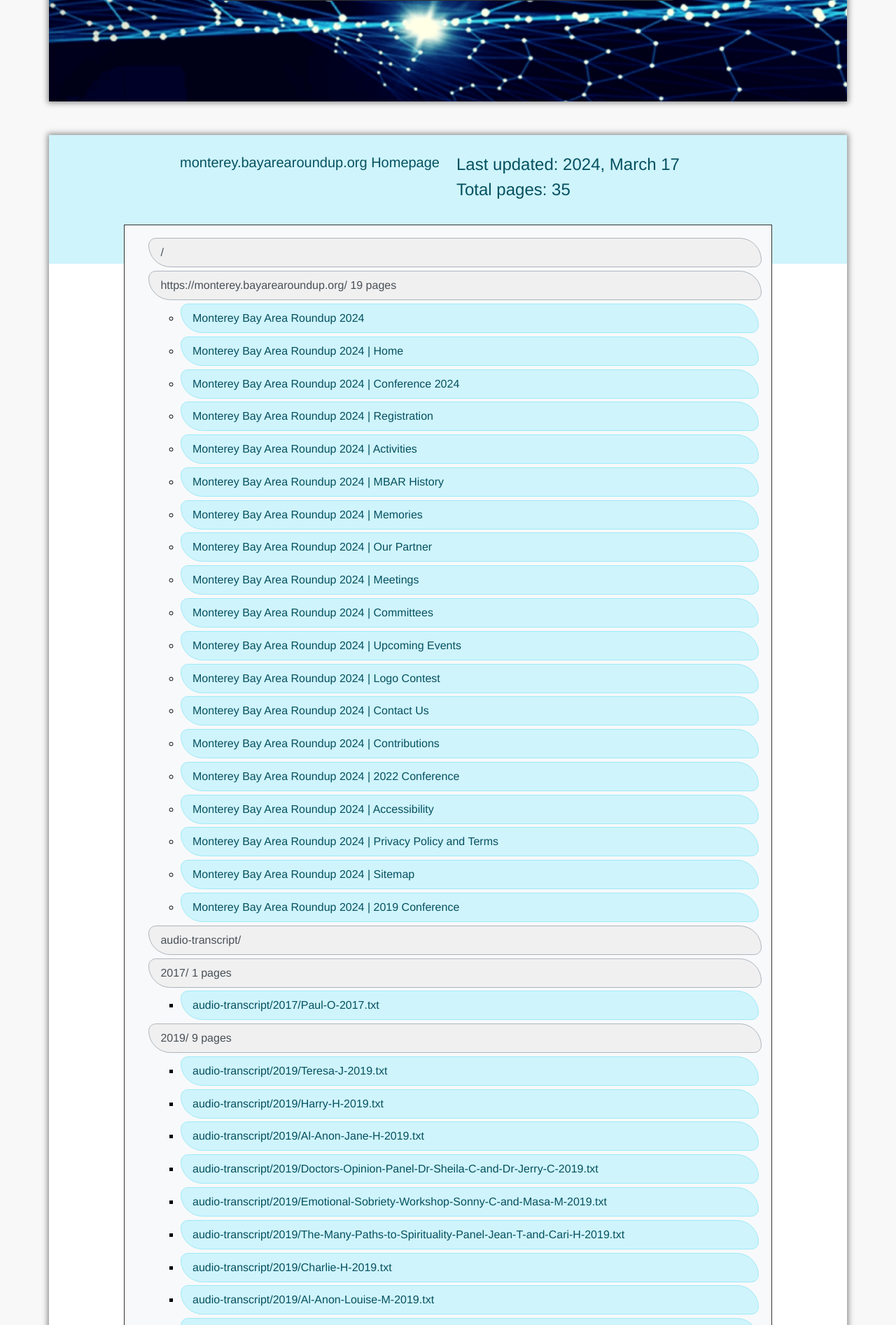
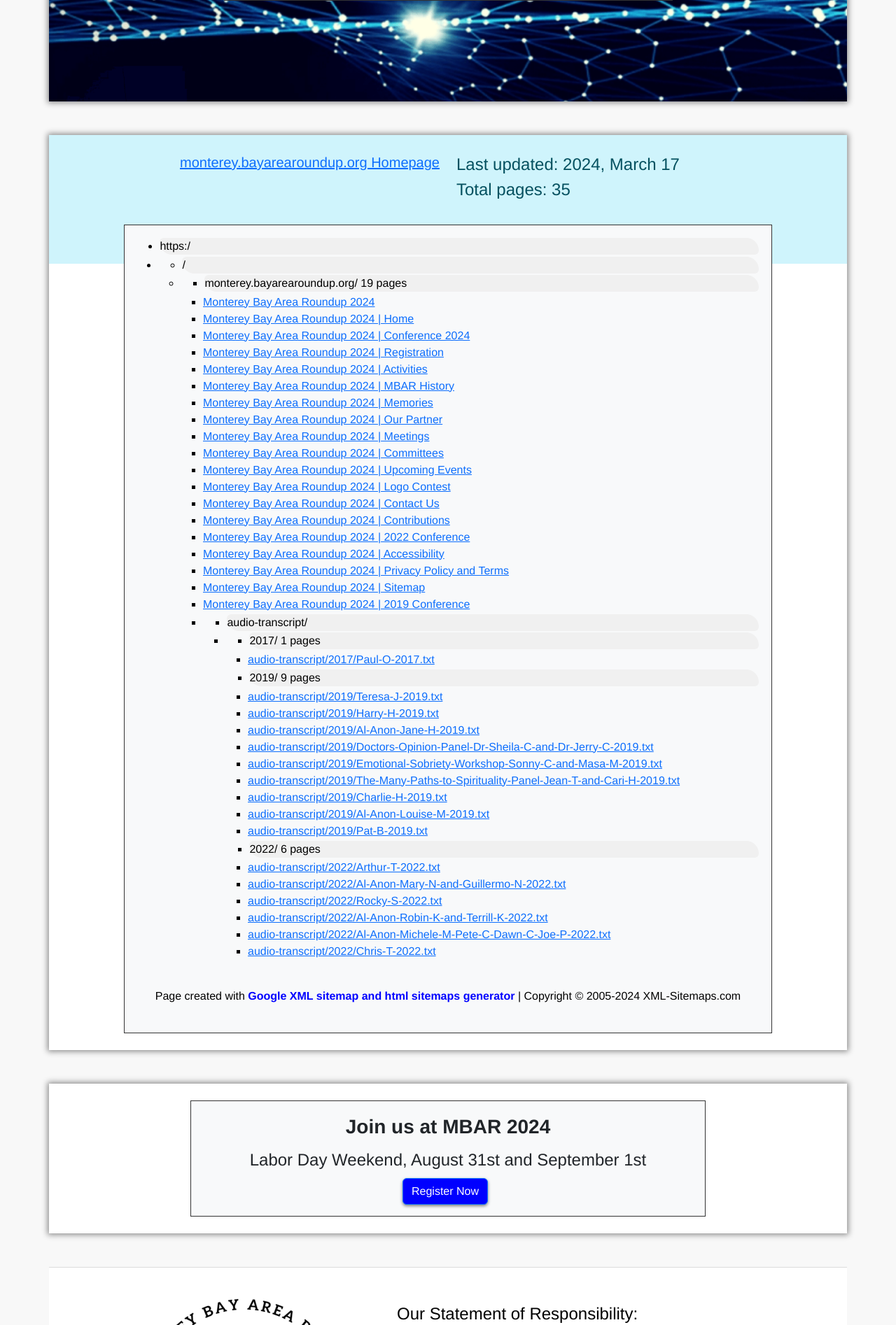
Before and after one commit to philemmons/mbar, a PHP site: page /sitemap.php in a window 1280 px wide. Shown: the part 682-2576 px from the top of the page at 70% size. Run offline with PHP 8.4, Linux system fonts and the light colour scheme; some libraries are stand-ins or nearby versions.

Commit message:
remove clutter css code

```diff
--- a/sitemap.php
+++ b/sitemap.php
@@ -70,15 +70,15 @@ include_once 'header-bottom.inc'
 			<div class="row justify-content-center" id="top">
 				<div class="col-xl-6 col-lg-6 col-md-12 pt-4">
 					<section aria-label="sitemap-start">
-						<h3 class="h5 float-end"><a href="https://monterey.bayarearoundup.org" class="list-group-item list-group-item-action list-group-item-info" title="Monterey Bay Area Roundup 2024 Homepage">monterey.bayarearoundup.org Homepage</a>
+						<h3 class="h5 float-end"><a href="https://monterey.bayarearoundup.org" title="Monterey Bay Area Roundup 2024 Homepage">monterey.bayarearoundup.org Homepage</a>
 						</h3>
 					</section>
 				</div>
 				<div class="col-xl-6 col-lg-6 col-md-12 pt-4">
-					<h4>Last updated: 2024, March 17
+					<p class="h4">Last updated: 2024, March 17
 						<br>
 						Total pages: 35
-					</h4>
+					</p>
 				</div>
 			</div>
 
@@ -87,102 +87,106 @@ include_once 'header-bottom.inc'
 				<div class="col-xl-10 col-lg-10 col-md-12 py-4 olt-5">
 					<div class="p-3 text-bg-light hero-text-border" title="XML sitemap for monterey.bayarearoundup.org">
 
-						<ul class="level-0 list-group ms-3">
-							<li class="lhead no-bullet list-group-item list-group-item-action list-group-item-dark">/</li>
-							<li class="no-bullet">
+						<ul class="level-0">
+							<li class="lhead">https:/</li>
+							<li>
+								<ul class="level-1">
+									<li class="lhead">/ </li>
+									<li>
+										<ul class="level-2">
+											<li class="lhead">monterey.bayarearoundup.org/ <span class="lcount">19 pages</span></li>
 
-								<ul class="level-1 list-group">
-									<li class="lhead no-bullet list-group-item list-group-item-action list-group-item-dark">https://monterey.bayarearoundup.org/ <span class="lcount">19 pages</span></li>
+											<li class="lpage"><a href="https://monterey.bayarearoundup.org/" title="Monterey Bay Area Roundup 2024">Monterey Bay Area Roundup 2024</a></li>
 
-									<li class="ms-5"><a href="https://monterey.bayarearoundup.org/" class="list-group-item list-group-item-action list-group-item-info" title="Monterey Bay Area Roundup 2024">Monterey Bay Area Roundup 2024</a></li>
+											<li class="lpage"><a href="https://monterey.bayarearoundup.org/index.php" title="Monterey Bay Area Roundup 2024 | Home">Monterey Bay Area Roundup 2024 | Home</a></li>
 
-									<li class="ms-5"><a href="https://monterey.bayarearoundup.org/index.php" class="list-group-item list-group-item-action list-group-item-info" title="Monterey Bay Area Roundup 2024 | Home">Monterey Bay Area Roundup 2024 | Home</a></li>
+											<li class="lpage"><a href="https://monterey.bayarearoundup.org/conference-2024.php" title="Monterey Bay Area Roundup 2024 | Conference 2024">Monterey Bay Area Roundup 2024 | Conference 2024</a></li>
 
-									<li class="ms-5"><a href="https://monterey.bayarearoundup.org/conference-2024.php" class="list-group-item list-group-item-action list-group-item-info" title="Monterey Bay Area Roundup 2024 | Conference 2024">Monterey Bay Area Roundup 2024 | Conference 2024</a></li>
+											<li class="lpage"><a href="https://monterey.bayarearoundup.org/register-now.php" title="Monterey Bay Area Roundup 2024 | Registration">Monterey Bay Area Roundup 2024 | Registration</a></li>
 
-									<li class="ms-5"><a href="https://monterey.bayarearoundup.org/register-now.php" class="list-group-item list-group-item-action list-group-item-info" title="Monterey Bay Area Roundup 2024 | Registration">Monterey Bay Area Roundup 2024 | Registration</a></li>
+											<li class="lpage"><a href="https://monterey.bayarearoundup.org/activities.php" title="Monterey Bay Area Roundup 2024 | Activities">Monterey Bay Area Roundup 2024 | Activities</a></li>
 
-									<li class="ms-5"><a href="https://monterey.bayarearoundup.org/activities.php" class="list-group-item list-group-item-action list-group-item-info" title="Monterey Bay Area Roundup 2024 | Activities">Monterey Bay Area Roundup 2024 | Activities</a></li>
+											<li class="lpage"><a href="https://monterey.bayarearoundup.org/mbar_history.php" title="Monterey Bay Area Roundup 2024 | MBAR History">Monterey Bay Area Roundup 2024 | MBAR History</a></li>
 
-									<li class="ms-5"><a href="https://monterey.bayarearoundup.org/mbar_history.php" class="list-group-item list-group-item-action list-group-item-info" title="Monterey Bay Area Roundup 2024 | MBAR History">Monterey Bay Area Roundup 2024 | MBAR History</a></li>
+											<li class="lpage"><a href="https://monterey.bayarearoundup.org/memories.php" title="Monterey Bay Area Roundup 2024 | Memories">Monterey Bay Area Roundup 2024 | Memories</a></li>
 
-									<li class="ms-5"><a href="https://monterey.bayarearoundup.org/memories.php" class="list-group-item list-group-item-action list-group-item-info" title="Monterey Bay Area Roundup 2024 | Memories">Monterey Bay Area Roundup 2024 | Memories</a></li>
+											<li class="lpage"><a href="https://monterey.bayarearoundup.org/our_partner.php" title="Monterey Bay Area Roundup 2024 | Our Partner">Monterey Bay Area Roundup 2024 | Our Partner</a></li>
 
-									<li class="ms-5"><a href="https://monterey.bayarearoundup.org/our_partner.php" class="list-group-item list-group-item-action list-group-item-info" title="Monterey Bay Area Roundup 2024 | Our Partner">Monterey Bay Area Roundup 2024 | Our Partner</a></li>
+											<li class="lpage"><a href="https://monterey.bayarearoundup.org/meetings.php" title="Monterey Bay Area Roundup 2024 | Meetings">Monterey Bay Area Roundup 2024 | Meetings</a></li>
 
-									<li class="ms-5"><a href="https://monterey.bayarearoundup.org/meetings.php" class="list-group-item list-group-item-action list-group-item-info" title="Monterey Bay Area Roundup 2024 | Meetings">Monterey Bay Area Roundup 2024 | Meetings</a></li>
+											<li class="lpage"><a href="https://monterey.bayarearoundup.org/committees.php" title="Monterey Bay Area Roundup 2024 | Committees">Monterey Bay Area Roundup 2024 | Committees</a></li>
 
-									<li class="ms-5"><a href="https://monterey.bayarearoundup.org/committees.php" class="list-group-item list-group-item-action list-group-item-info" title="Monterey Bay Area Roundup 2024 | Committees">Monterey Bay Area Roundup 2024 | Committees</a></li>
+											<li class="lpage"><a href="https://monterey.bayarearoundup.org/upcoming_event.php" title="Monterey Bay Area Roundup 2024 | Upcoming Events">Monterey Bay Area Roundup 2024 | Upcoming Events</a></li>
 
-									<li class="ms-5"><a href="https://monterey.bayarearoundup.org/upcoming_event.php" class="list-group-item list-group-item-action list-group-item-info" title="Monterey Bay Area Roundup 2024 | Upcoming Events">Monterey Bay Area Roundup 2024 | Upcoming Events</a></li>
+											<li class="lpage"><a href="https://monterey.bayarearoundup.org/logo_contest.php" title="Monterey Bay Area Roundup 2024 | Logo Contest">Monterey Bay Area Roundup 2024 | Logo Contest</a></li>
 
-									<li class="ms-5"><a href="https://monterey.bayarearoundup.org/logo_contest.php" class="list-group-item list-group-item-action list-group-item-info" title="Monterey Bay Area Roundup 2024 | Logo Contest">Monterey Bay Area Roundup 2024 | Logo Contest</a></li>
+											<li class="lpage"><a href="https://monterey.bayarearoundup.org/contact.php" title="Monterey Bay Area Roundup 2024 | Contact Us">Monterey Bay Area Roundup 2024 | Contact Us</a></li>
 
-									<li class="ms-5"><a href="https://monterey.bayarearoundup.org/contact.php" class="list-group-item list-group-item-action list-group-item-info" title="Monterey Bay Area Roundup 2024 | Contact Us">Monterey Bay Area Roundup 2024 | Contact Us</a></li>
+											<li class="lpage"><a href="https://monterey.bayarearoundup.org/contributions.php" title="Monterey Bay Area Roundup 2024 | Contributions">Monterey Bay Area Roundup 2024 | Contributions</a></li>
 
-									<li class="ms-5"><a href="https://monterey.bayarearoundup.org/contributions.php" class="list-group-item list-group-item-action list-group-item-info" title="Monterey Bay Area Roundup 2024 | Contributions">Monterey Bay Area Roundup 2024 | Contributions</a></li>
+											<li class="lpage"><a href="https://monterey.bayarearoundup.org/conference-2022.php" title="Monterey Bay Area Roundup 2024 | 2022 Conference">Monterey Bay Area Roundup 2024 | 2022 Conference</a></li>
 
-									<li class="ms-5"><a href="https://monterey.bayarearoundup.org/conference-2022.php" class="list-group-item list-group-item-action list-group-item-info" title="Monterey Bay Area Roundup 2024 | 2022 Conference">Monterey Bay Area Roundup 2024 | 2022 Conference</a></li>
+											<li class="lpage"><a href="https://monterey.bayarearoundup.org/accessibility.php" title="Monterey Bay Area Roundup 2024 | Accessibility">Monterey Bay Area Roundup 2024 | Accessibility</a></li>
 
-									<li class="ms-5"><a href="https://monterey.bayarearoundup.org/accessibility.php" class="list-group-item list-group-item-action list-group-item-info" title="Monterey Bay Area Roundup 2024 | Accessibility">Monterey Bay Area Roundup 2024 | Accessibility</a></li>
+											<li class="lpage"><a href="https://monterey.bayarearoundup.org/privacy-policy.php" title="Monterey Bay Area Roundup 2024 | Privacy Policy and Terms">Monterey Bay Area Roundup 2024 | Privacy Policy and Terms</a></li>
 
-									<li class="ms-5"><a href="https://monterey.bayarearoundup.org/privacy-policy.php" class="list-group-item list-group-item-action list-group-item-info" title="Monterey Bay Area Roundup 2024 | Privacy Policy and Terms">Monterey Bay Area Roundup 2024 | Privacy Policy and Terms</a></li>
+											<li class="lpage"><a href="https://monterey.bayarearoundup.org/sitemap.php" title="Monterey Bay Area Roundup 2024 | Sitemap">Monterey Bay Area Roundup 2024 | Sitemap</a></li>
 
-									<li class="ms-5"><a href="https://monterey.bayarearoundup.org/sitemap.php" class="list-group-item list-group-item-action list-group-item-info" title="Monterey Bay Area Roundup 2024 | Sitemap">Monterey Bay Area Roundup 2024 | Sitemap</a></li>
+											<li class="lpage"><a href="https://monterey.bayarearoundup.org/conference-2019.php" title="Monterey Bay Area Roundup 2024 | 2019 Conference">Monterey Bay Area Roundup 2024 | 2019 Conference</a></li>
 
-									<li class="ms-5"><a href="https://monterey.bayarearoundup.org/conference-2019.php" class="list-group-item list-group-item-action list-group-item-info" title="Monterey Bay Area Roundup 2024 | 2019 Conference">Monterey Bay Area Roundup 2024 | 2019 Conference</a></li>
+											<li>
+												<ul class="level-3">
 
-									<li class="no-bullet">
-										<ul class="level-2 list-group">
+													<li class="lhead">audio-transcript/ </li>
+													<li>
+														<ul class="level-4">
 
-											<li class="lhead no-bullet list-group-item list-group-item-action list-group-item-dark">audio-transcript/ </li>
-											<li class="no-bullet">
-												<ul class="level-3 list-group">
+															<li class="lhead">2017/ <span class="lcount">1 pages</span></li>
 
-													<li class="lhead no-bullet list-group-item list-group-item-action list-group-item-dark">2017/ <span class="lcount">1 pages</span></li>
+															<li class="lpage last-page"><a href="https://monterey.bayarearoundup.org/audio-transcript/2017/Paul-O-2017.txt" title="audio-transcript/2017/Paul-O-2017.txt">audio-transcript/2017/Paul-O-2017.txt</a></li>
 
-													<li class="ms-5"><a href="https://monterey.bayarearoundup.org/audio-transcript/2017/Paul-O-2017.txt" class="list-group-item list-group-item-action list-group-item-info" title="audio-transcript/2017/Paul-O-2017.txt">audio-transcript/2017/Paul-O-2017.txt</a></li>
+														</ul>
+														<ul class="level-4">
 
-												</ul>
-												<ul class="level-3 list-group">
+															<li class="lhead">2019/ <span class="lcount">9 pages</span></li>
 
-													<li class="lhead no-bullet list-group-item list-group-item-action list-group-item-dark">2019/ <span class="lcount">9 pages</span></li>
+															<li class="lpage"><a href="https://monterey.bayarearoundup.org/audio-transcript/2019/Teresa-J-2019.txt" title="audio-transcript/2019/Teresa-J-2019.txt">audio-transcript/2019/Teresa-J-2019.txt</a></li>
 
-													<li class="ms-5"><a href="https://monterey.bayarearoundup.org/audio-transcript/2019/Teresa-J-2019.txt" class="list-group-item list-group-item-action list-group-item-info" title="audio-transcript/2019/Teresa-J-2019.txt">audio-transcript/2019/Teresa-J-2019.txt</a></li>
+															<li class="lpage"><a href="https://monterey.bayarearoundup.org/audio-transcript/2019/Harry-H-2019.txt" title="audio-transcript/2019/Harry-H-2019.txt">audio-transcript/2019/Harry-H-2019.txt</a></li>
 
-													<li class="ms-5"><a href="https://monterey.bayarearoundup.org/audio-transcript/2019/Harry-H-2019.txt" class="list-group-item list-group-item-action list-group-item-info" title="audio-transcript/2019/Harry-H-2019.txt">audio-transcript/2019/Harry-H-2019.txt</a></li>
+															<li class="lpage"><a href="https://monterey.bayarearoundup.org/audio-transcript/2019/Al-Anon-Jane-H-2019.txt" title="audio-transcript/2019/Al-Anon-Jane-H-2019.txt">audio-transcript/2019/Al-Anon-Jane-H-2019.txt</a></li>
 
-													<li class="ms-5"><a href="https://monterey.bayarearoundup.org/audio-transcript/2019/Al-Anon-Jane-H-2019.txt" class="list-group-item list-group-item-action list-group-item-info" title="audio-transcript/2019/Al-Anon-Jane-H-2019.txt">audio-transcript/2019/Al-Anon-Jane-H-2019.txt</a></li>
+															<li class="lpage"><a href="https://monterey.bayarearoundup.org/audio-transcript/2019/Doctors-Opinion-Panel-Dr-Sheila-C-and-Dr-Jerry-C-2019.txt" title="audio-transcript/2019/Doctors-Opinion-Panel-Dr-Sheila-C-and-Dr-Jerry-C-2019.txt">audio-transcript/2019/Doctors-Opinion-Panel-Dr-Sheila-C-and-Dr-Jerry-C-2019.txt</a></li>
 
-													<li class="ms-5"><a href="https://monterey.bayarearoundup.org/audio-transcript/2019/Doctors-Opinion-Panel-Dr-Sheila-C-and-Dr-Jerry-C-2019.txt" class="list-group-item list-group-item-action list-group-item-info" title="audio-transcript/2019/Doctors-Opinion-Panel-Dr-Sheila-C-and-Dr-Jerry-C-2019.txt">audio-transcript/2019/Doctors-Opinion-Panel-Dr-Sheila-C-and-Dr-Jerry-C-2019.txt</a></li>
+															<li class="lpage"><a href="https://monterey.bayarearoundup.org/audio-transcript/2019/Emotional-Sobriety-Workshop-Sonny-C-and-Masa-M-2019.txt" title="audio-transcript/2019/Emotional-Sobriety-Workshop-Sonny-C-and-Masa-M-2019.txt">audio-transcript/2019/Emotional-Sobriety-Workshop-Sonny-C-and-Masa-M-2019.txt</a></li>
 
-													<li class="ms-5"><a href="https://monterey.bayarearoundup.org/audio-transcript/2019/Emotional-Sobriety-Workshop-Sonny-C-and-Masa-M-2019.txt" class="list-group-item list-group-item-action list-group-item-info" title="audio-transcript/2019/Emotional-Sobriety-Workshop-Sonny-C-and-Masa-M-2019.txt">audio-transcript/2019/Emotional-Sobriety-Workshop-Sonny-C-and-Masa-M-2019.txt</a></li>
+															<li class="lpage"><a href="https://monterey.bayarearoundup.org/audio-transcript/2019/The-Many-Paths-to-Spirituality-Panel-Jean-T-and-Cari-H-2019.txt" title="audio-transcript/2019/The-Many-Paths-to-Spirituality-Panel-Jean-T-and-Cari-H-2019.txt">audio-transcript/2019/The-Many-Paths-to-Spirituality-Panel-Jean-T-and-Cari-H-2019.txt</a></li>
 
-													<li class="ms-5"><a href="https://monterey.bayarearoundup.org/audio-transcript/2019/The-Many-Paths-to-Spirituality-Panel-Jean-T-and-Cari-H-2019.txt" class="list-group-item list-group-item-action list-group-item-info" title="audio-transcript/2019/The-Many-Paths-to-Spirituality-Panel-Jean-T-and-Cari-H-2019.txt">audio-transcript/2019/The-Many-Paths-to-Spirituality-Panel-Jean-T-and-Cari-H-2019.txt</a></li>
+															<li class="lpage"><a href="https://monterey.bayarearoundup.org/audio-transcript/2019/Charlie-H-2019.txt" title="audio-transcript/2019/Charlie-H-2019.txt">audio-transcript/2019/Charlie-H-2019.txt</a></li>
 
-													<li class="ms-5"><a href="https://monterey.bayarearoundup.org/audio-transcript/2019/Charlie-H-2019.txt" class="list-group-item list-group-item-action list-group-item-info" title="audio-transcript/2019/Charlie-H-2019.txt">audio-transcript/2019/Charlie-H-2019.txt</a></li>
+															<li class="lpage"><a href="https://monterey.bayarearoundup.org/audio-transcript/2019/Al-Anon-Louise-M-2019.txt" title="audio-transcript/2019/Al-Anon-Louise-M-2019.txt">audio-transcript/2019/Al-Anon-Louise-M-2019.txt</a></li>
 
-													<li class="ms-5"><a href="https://monterey.bayarearoundup.org/audio-transcript/2019/Al-Anon-Louise-M-2019.txt" class="list-group-item list-group-item-action list-group-item-info" title="audio-transcript/2019/Al-Anon-Louise-M-2019.txt">audio-transcript/2019/Al-Anon-Louise-M-2019.txt</a></li>
+															<li class="lpage"><a href="https://monterey.bayarearoundup.org/audio-transcript/2019/Pat-B-2019.txt" title="audio-transcript/2019/Pat-B-2019.txt">audio-transcript/2019/Pat-B-2019.txt</a></li>
 
-													<li class="ms-5"><a href="https://monterey.bayarearoundup.org/audio-transcript/2019/Pat-B-2019.txt" class="list-group-item list-group-item-action list-group-item-info" title="audio-transcript/2019/Pat-B-2019.txt">audio-transcript/2019/Pat-B-2019.txt</a></li>
+														</ul>
+														<ul class="level-4">
 
-												</ul>
-												<ul class="level-3 list-group">
+															<li class="lhead">2022/ <span class="lcount">6 pages</span></li>
 
-													<li class="lhead no-bullet list-group-item list-group-item-action list-group-item-dark">2022/ <span class="lcount">6 pages</span></li>
+															<li class="lpage"><a href="https://monterey.bayarearoundup.org/audio-transcript/2022/Arthur-T-2022.txt" title="audio-transcript/2022/Arthur-T-2022.txt">audio-transcript/2022/Arthur-T-2022.txt</a></li>
 
-													<li class="ms-5"><a href="https://monterey.bayarearoundup.org/audio-transcript/2022/Arthur-T-2022.txt" class="list-group-item list-group-item-action list-group-item-info" title="audio-transcript/2022/Arthur-T-2022.txt">audio-transcript/2022/Arthur-T-2022.txt</a></li>
+															<li class="lpage"><a href="https://monterey.bayarearoundup.org/audio-transcript/2022/Al-Anon-Mary-N-and-Guillermo-N-2022.txt" title="audio-transcript/2022/Al-Anon-Mary-N-and-Guillermo-N-2022.txt">audio-transcript/2022/Al-Anon-Mary-N-and-Guillermo-N-2022.txt</a></li>
 
-													<li class="ms-5"><a href="https://monterey.bayarearoundup.org/audio-transcript/2022/Al-Anon-Mary-N-and-Guillermo-N-2022.txt" class="list-group-item list-group-item-action list-group-item-info" title="audio-transcript/2022/Al-Anon-Mary-N-and-Guillermo-N-2022.txt">audio-transcript/2022/Al-Anon-Mary-N-and-Guillermo-N-2022.txt</a></li>
+															<li class="lpage"><a href="https://monterey.bayarearoundup.org/audio-transcript/2022/Rocky-S-2022.txt" title="audio-transcript/2022/Rocky-S-2022.txt">audio-transcript/2022/Rocky-S-2022.txt</a></li>
 
-													<li class="ms-5"><a href="https://monterey.bayarearoundup.org/audio-transcript/2022/Rocky-S-2022.txt" class="list-group-item list-group-item-action list-group-item-info" title="audio-transcript/2022/Rocky-S-2022.txt">audio-transcript/2022/Rocky-S-2022.txt</a></li>
+															<li class="lpage"><a href="https://monterey.bayarearoundup.org/audio-transcript/2022/Al-Anon-Robin-K-and-Terrill-K-2022.txt" title="audio-transcript/2022/Al-Anon-Robin-K-and-Terrill-K-2022.txt">audio-transcript/2022/Al-Anon-Robin-K-and-Terrill-K-2022.txt</a></li>
 
-													<li class="ms-5"><a href="https://monterey.bayarearoundup.org/audio-transcript/2022/Al-Anon-Robin-K-and-Terrill-K-2022.txt" class="list-group-item list-group-item-action list-group-item-info" title="audio-transcript/2022/Al-Anon-Robin-K-and-Terrill-K-2022.txt">audio-transcript/2022/Al-Anon-Robin-K-and-Terrill-K-2022.txt</a></li>
+															<li class="lpage"><a href="https://monterey.bayarearoundup.org/audio-transcript/2022/Al-Anon-Michele-M-Pete-C-Dawn-C-Joe-P-2022.txt" title="audio-transcript/2022/Al-Anon-Michele-M-Pete-C-Dawn-C-Joe-P-2022.txt">audio-transcript/2022/Al-Anon-Michele-M-Pete-C-Dawn-C-Joe-P-2022.txt</a></li>
 
-													<li class="ms-5"><a href="https://monterey.bayarearoundup.org/audio-transcript/2022/Al-Anon-Michele-M-Pete-C-Dawn-C-Joe-P-2022.txt" class="list-group-item list-group-item-action list-group-item-info" title="audio-transcript/2022/Al-Anon-Michele-M-Pete-C-Dawn-C-Joe-P-2022.txt">audio-transcript/2022/Al-Anon-Michele-M-Pete-C-Dawn-C-Joe-P-2022.txt</a></li>
+															<li class="lpage"><a href="https://monterey.bayarearoundup.org/audio-transcript/2022/Chris-T-2022.txt" title="audio-transcript/2022/Chris-T-2022.txt">audio-transcript/2022/Chris-T-2022.txt</a></li>
 
-													<li class="ms-5"><a href="https://monterey.bayarearoundup.org/audio-transcript/2022/Chris-T-2022.txt" class="list-group-item list-group-item-action list-group-item-info" title="audio-transcript/2022/Chris-T-2022.txt">audio-transcript/2022/Chris-T-2022.txt</a></li>
-
+														</ul>
+													</li>
 												</ul>
 											</li>
 										</ul>
```
